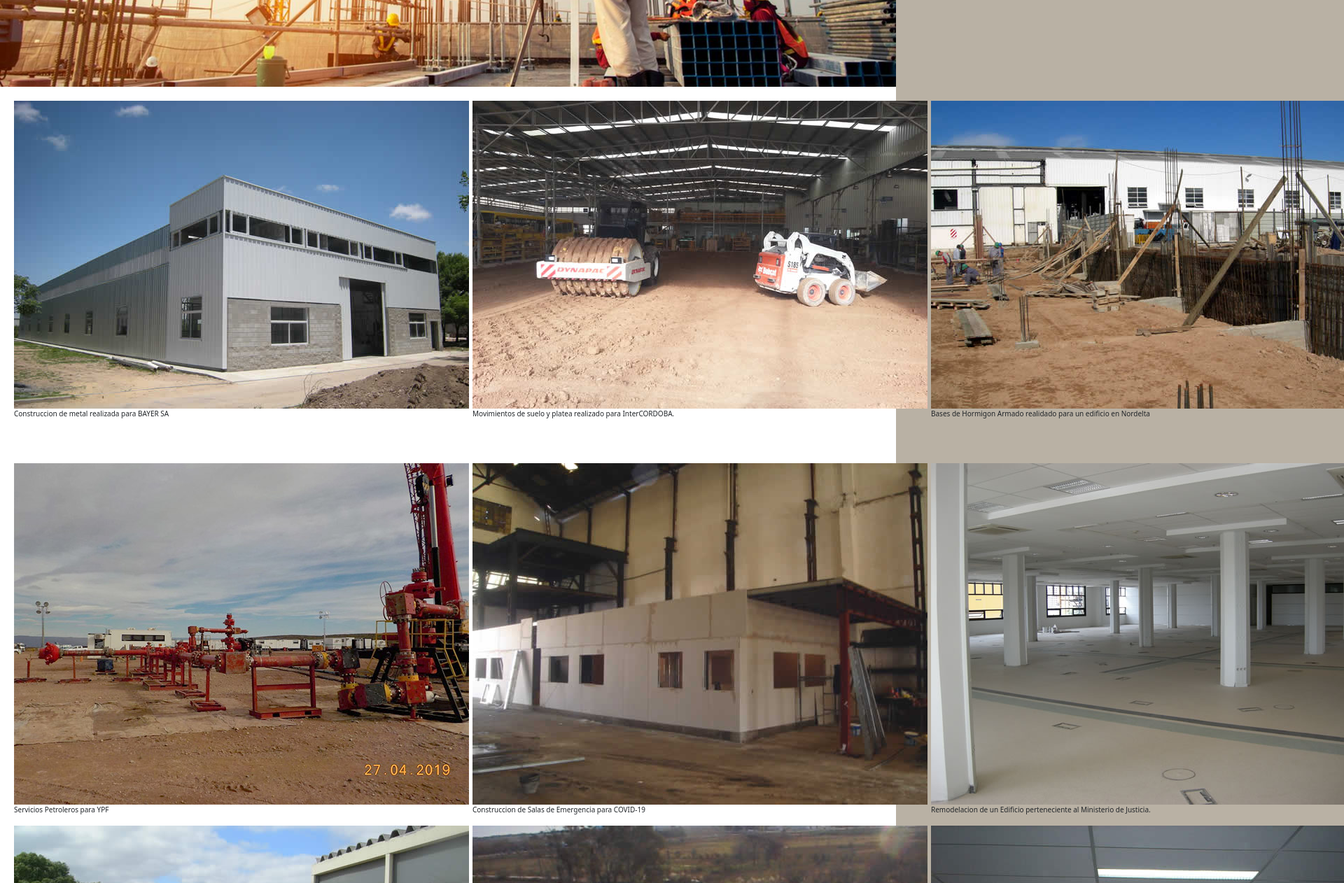
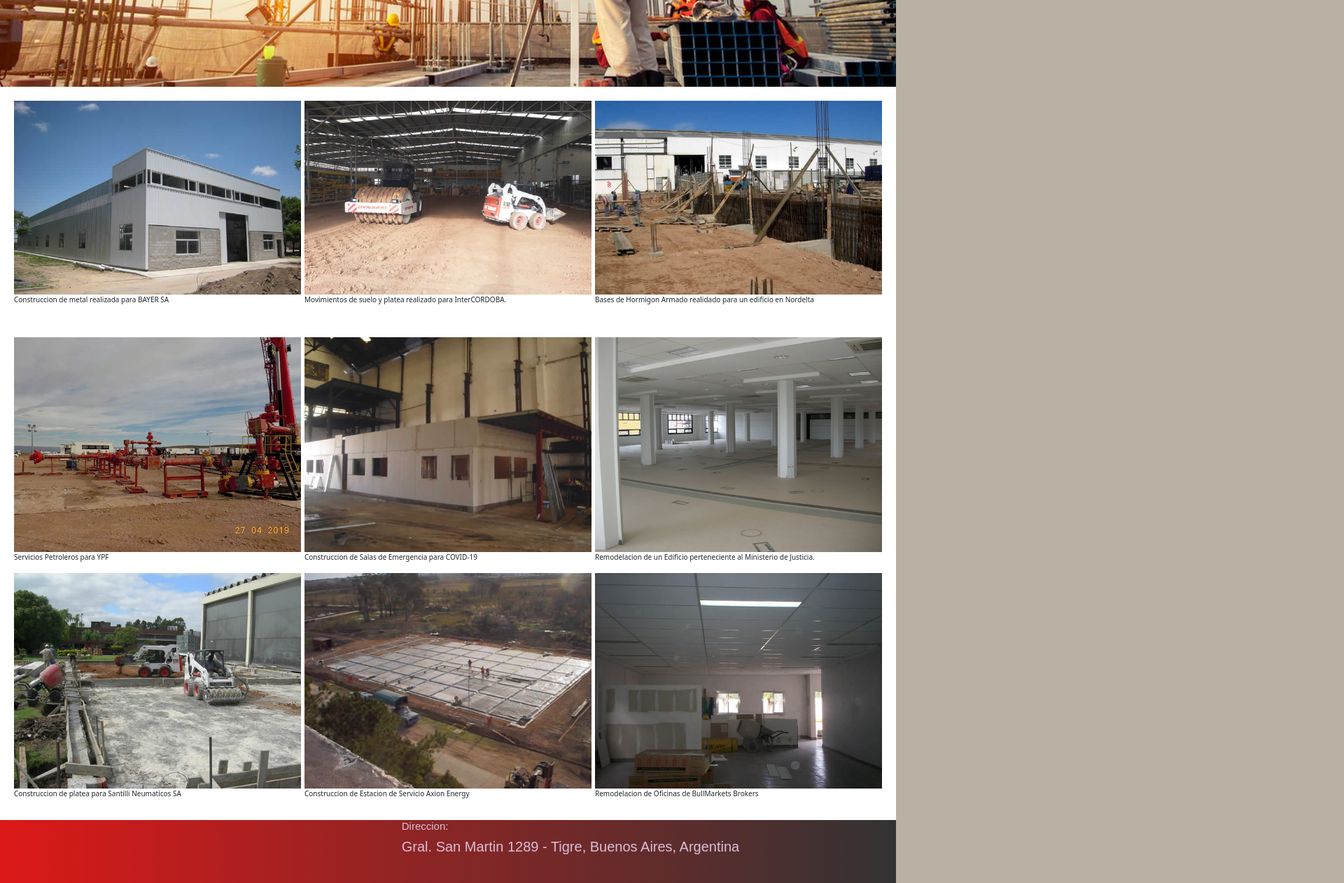
Before and after one commit to agustinguzman7/ProyectoConstructora, a website: page PAGES/nuestras_obras.html in a window 1280 px wide. Shown: the part 670-1932 px from the top of the page at 70% size, 1920 px wide, since content can reach past the window. Drawn offline with nearby package versions, Linux system fonts and the light colour scheme.

Commit message:
boostrap en nuestras obras

```diff
--- a/PAGES/nuestras_obras.html
+++ b/PAGES/nuestras_obras.html
@@ -71,58 +71,58 @@
                 </div>
             </section>
             <section class="segunda__section">
-                <div class="section__imagenesNO">
+                <div class="section__imagenesNO container-fluid">
                     <div class="article__div">
-                        <img class="article__imagenNO" src="../ASSETS/no-1.jpg" alt="Obras terminadas">
+                        <img class="article__imagenNO img-fluid" src="../ASSETS/no-1.jpg" alt="Obras terminadas">
                         <p class="article__parr_NO">Construccion de metal realizada para BAYER SA</p>
                         </img>
                     </div>
 
                     <div class="article__div">
-                        <img class="article__imagenNO" src="../ASSETS/no-2.jpg" alt="Obras terminadas">
+                        <img class="article__imagenNO img-fluid" src="../ASSETS/no-2.jpg" alt="Obras terminadas">
                         <p class="article__parr_NO">Movimientos de suelo y platea realizado para InterCORDOBA.</p>
                         </img>
                     </div>
 
                     <div class="article__div">
-                        <img class="article__imagenNO" src="../ASSETS/no3.jpg" alt="Obras terminadas">
+                        <img class="article__imagenNO img-fluid" src="../ASSETS/no3.jpg" alt="Obras terminadas">
                         <p class="article__parr_NO">Bases de Hormigon Armado realidado para un edificio en Nordelta</p>
                         </img>
                     </div>
 
                     <div class="article__div">
-                        <img class="article__imagenNO" src="../ASSETS/no4.jpg" alt="Obras terminadas">
+                        <img class="article__imagenNO img-fluid" src="../ASSETS/no4.jpg" alt="Obras terminadas">
                         <p class="article__parr_NO">Servicios Petroleros para YPF</p>
                         </img>
                     </div>
 
                     <div class="article__div">
-                        <img class="article__imagenNO" src="../ASSETS/no5.jpg" alt="Obras terminadas">
+                        <img class="article__imagenNO img-fluid" src="../ASSETS/no5.jpg" alt="Obras terminadas">
                         <p class="article__parr_NO">Construccion de Salas de Emergencia para COVID-19</p>
                         </img>
                     </div>
 
                     <div class="article__div">
-                        <img class="article__imagenNO" src="../ASSETS/no-6.jpg" alt="Obras terminadas">
+                        <img class="article__imagenNO img-fluid" src="../ASSETS/no-6.jpg" alt="Obras terminadas">
                         <p class="article__parr_NO">Remodelacion de un Edificio perteneciente al Ministerio de
                             Justicia.</p>
                         </img>
                     </div>
 
                     <div class="article__div">
-                        <img class="article__imagenNO" src="../ASSETS/no7.jpg" alt="Obras terminadas">
+                        <img class="article__imagenNO img-fluid" src="../ASSETS/no7.jpg" alt="Obras terminadas">
                         <p class="article__parr_NO">Construccion de platea para Santilli Neumaticos SA</p>
                         </img>
                     </div>
 
                     <div class="article__div">
-                        <img class="article__imagenNO" src="../ASSETS/no-8.jpg" alt="Obras terminadas">
+                        <img class="article__imagenNO img-fluid" src="../ASSETS/no-8.jpg" alt="Obras terminadas">
                         <p class="article__parr_NO">Construccion de Estacion de Servicio Axion Energy</p>
                         </img>
                     </div>
 
                     <div class="article__div">
-                        <img class="article__imagenNO" src="../ASSETS/no9.jpg" alt="Obras terminadas">
+                        <img class="article__imagenNO img-fluid" src="../ASSETS/no9.jpg" alt="Obras terminadas">
                         <p class="article__parr_NO">Remodelacion de Oficinas de BullMarkets Brokers</p>
                         </img>
                     </div>
```
